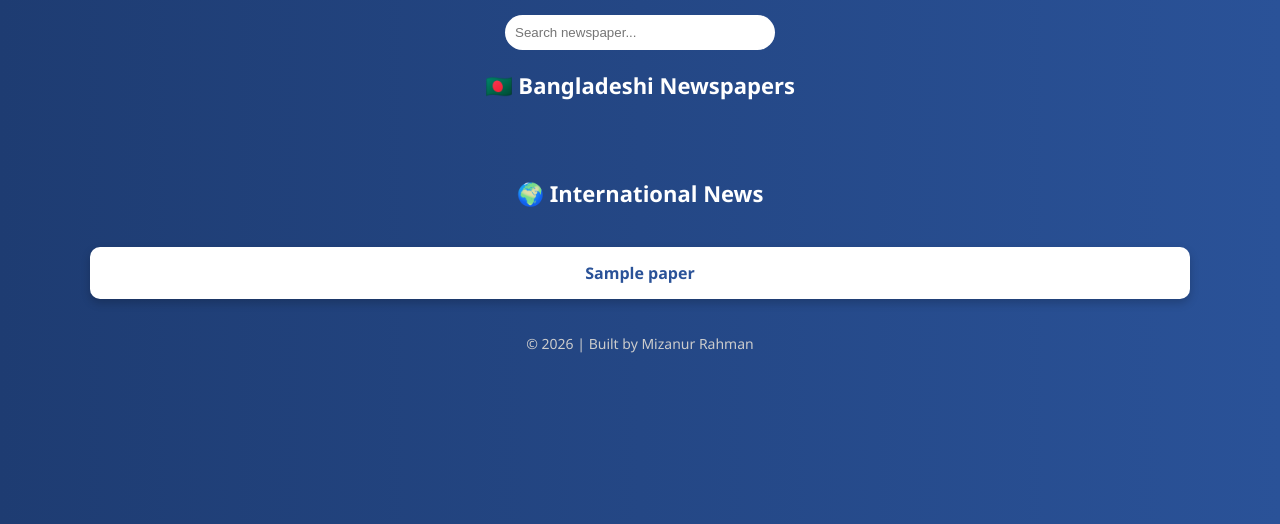
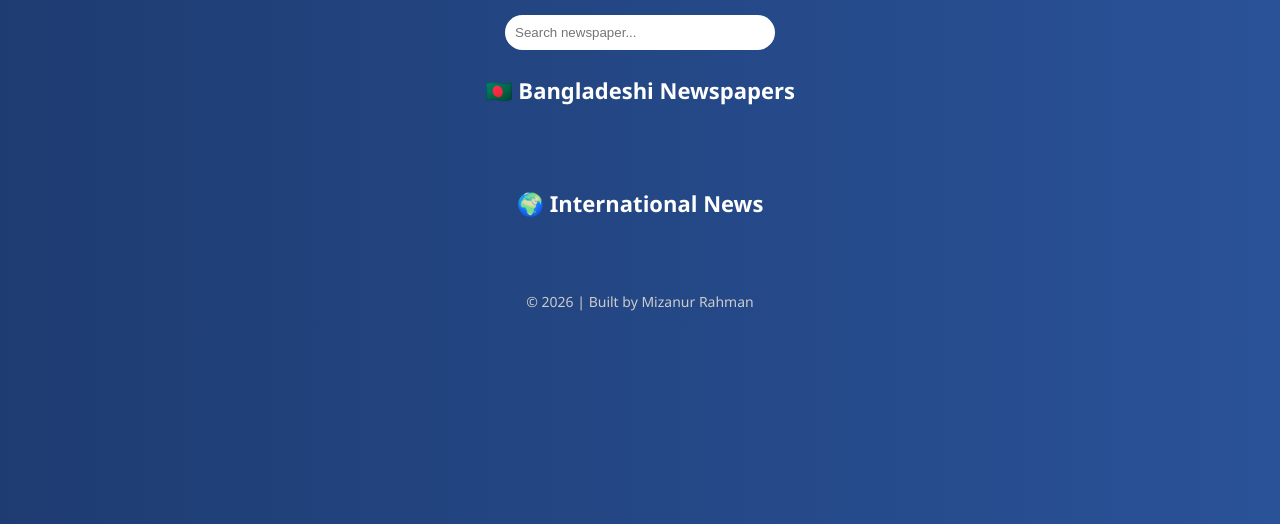
Before and after one commit to mizan918/news-ready-app, a Python web app: template news_ready_app/templates/index.html in a window 1280 px wide. Shown: the part 156-680 px from the top of the page. Run offline with Jinja, Linux system fonts and the light colour scheme; the template is opened without the code that fills it: most values are stand-ins (such as "Sample title", 1, 10 or a date in 2020).

Commit message:
Update index.html

````diff
--- a/news_ready_app/templates/index.html
+++ b/news_ready_app/templates/index.html
@@ -2,7 +2,7 @@
 
 <html>
 <head>
-    <title>News Portal</title>
+    <title>Smart News Portal</title>
     <meta name="viewport" content="width=device-width, initial-scale=1">
 
 ```
@@ -44,7 +44,7 @@
 
     .section-title {
         text-align: center;
-        margin-top: 20px;
+        margin-top: 25px;
         font-size: 22px;
     }
 
@@ -114,7 +114,7 @@
 
 <h2 class="section-title">🇧🇩 Bangladeshi Newspapers</h2>
 <div class="container">
-    {% for paper in newspapers if 'bd' in paper.url or 'bangla' in paper.url %}
+    {% for paper in newspapers if paper.category == 'bd' %}
     <div class="card">
         <a href="{{ paper.url }}" target="_blank">{{ paper.name }}</a>
     </div>
@@ -123,7 +123,7 @@
 
 <h2 class="section-title">🌍 International News</h2>
 <div class="container">
-    {% for paper in newspapers if not ('bd' in paper.url or 'bangla' in paper.url) %}
+    {% for paper in newspapers if paper.category == 'int' %}
     <div class="card">
         <a href="{{ paper.url }}" target="_blank">{{ paper.name }}</a>
     </div>
````
